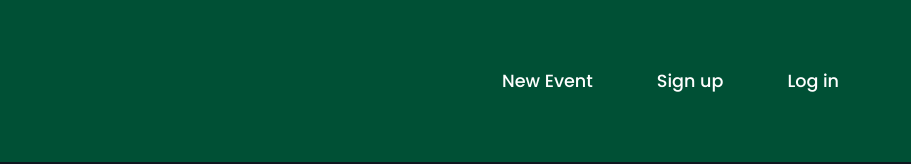
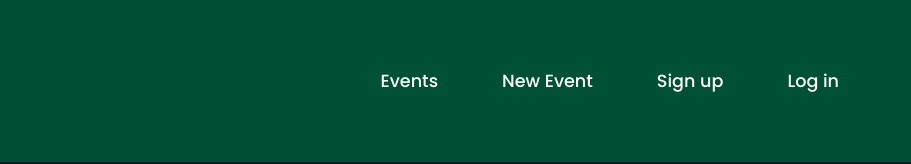
Before and after one commit to oenvinipas/4166-first-project, a plain HTML site: page pages/event.html in a window 1280 px wide. Shown: the top 164 px of the page, 369-1280 px from the left. Drawn offline with Linux system fonts and the light colour scheme.

Commit message:
Added Events tab in nav bar

```diff
--- a/pages/event.html
+++ b/pages/event.html
@@ -27,6 +27,7 @@
           ><img src="../images/blackUnccLogo.png" alt="uncc logo"
         /></a>
         <ul>
+          <li class="nav-links"><a href="events.html">Events</a></li>
           <li class="nav-links"><a href="newEvent.html">New Event</a></li>
           <li class="nav-links"><a href="#">Sign up</a></li>
           <li class="nav-links"><a href="#">Log in</a></li>
```
Also changed, not shown: pages/newEvent.html (+1 -0 lines).
